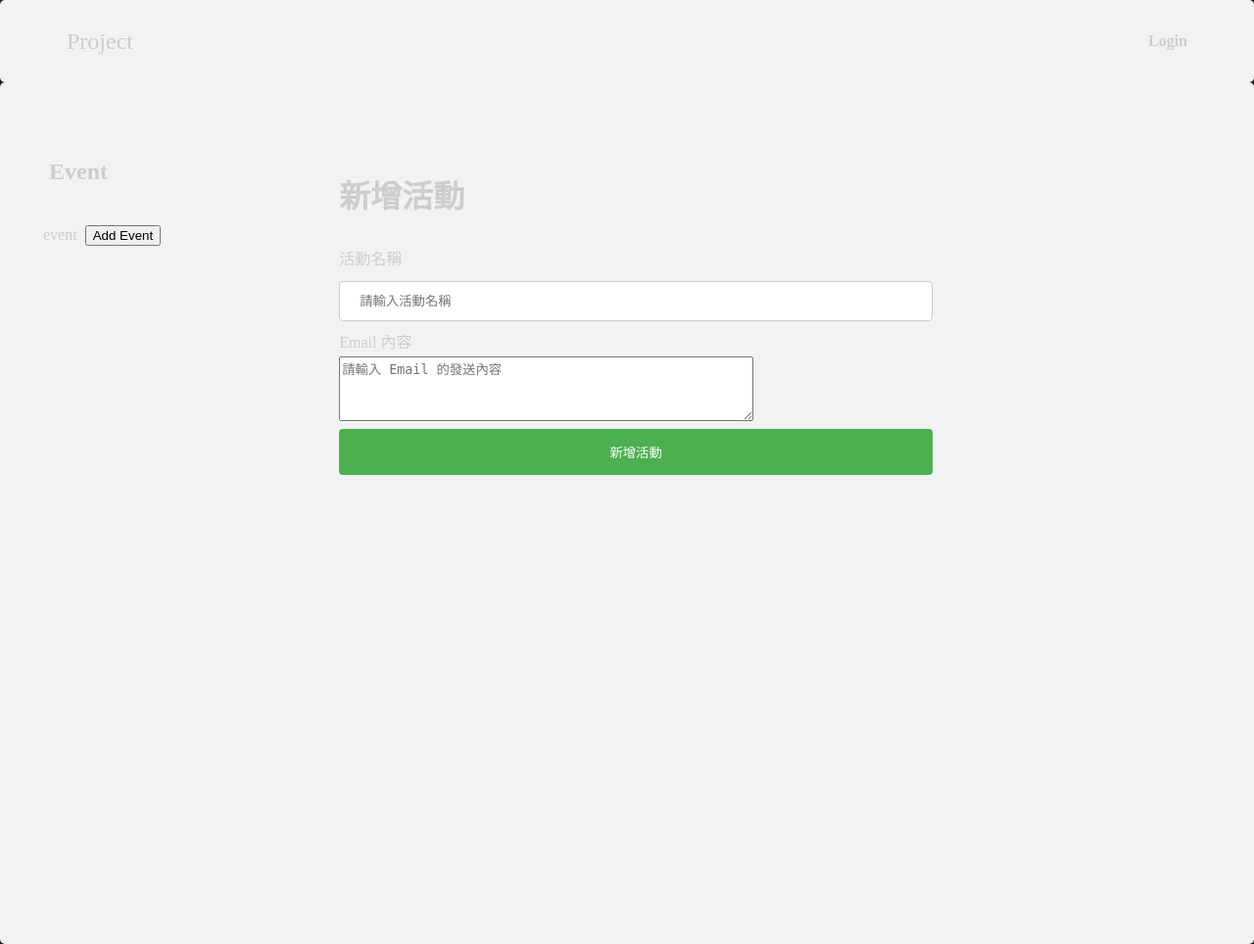
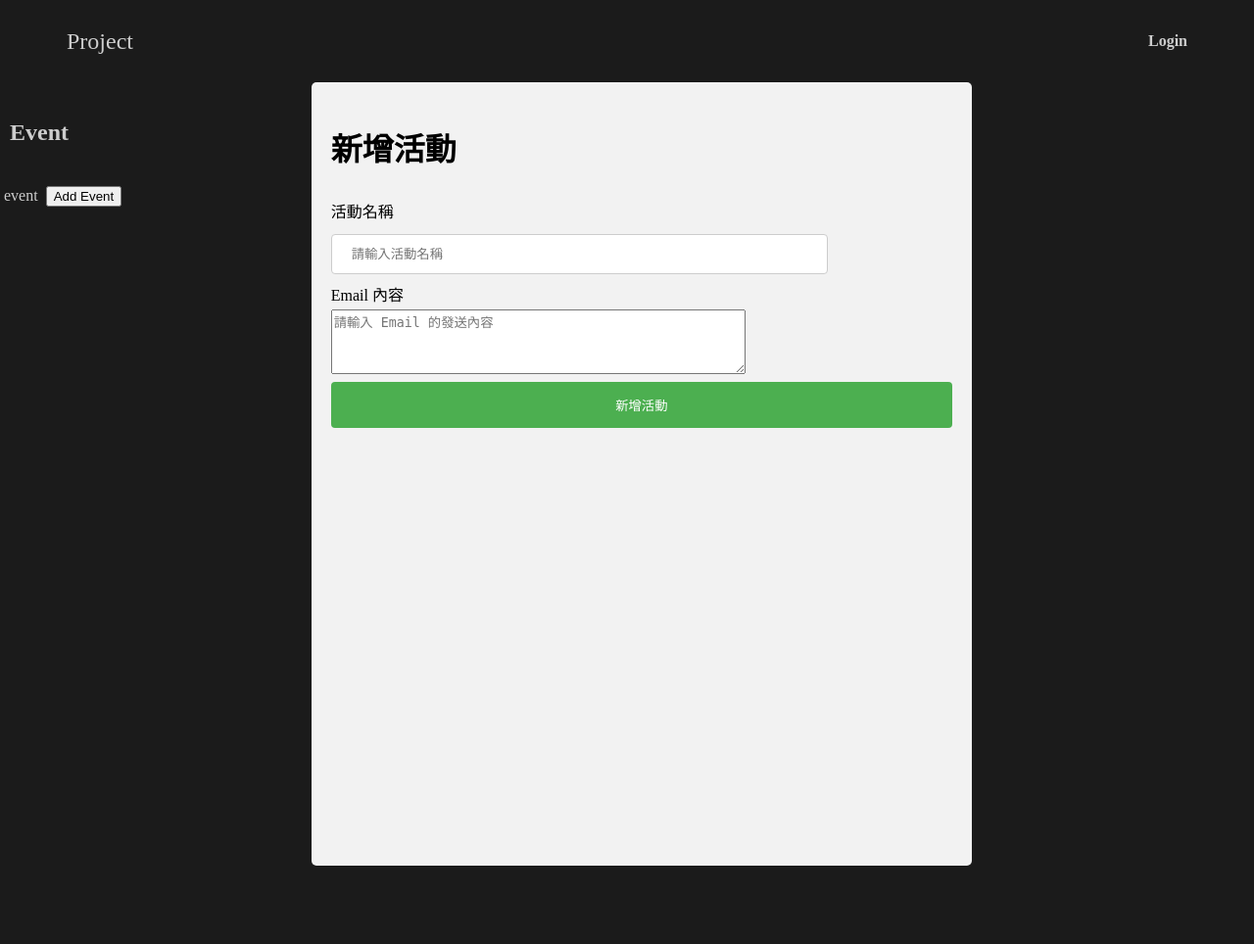
Before and after one commit to morrischen890717/112_Web, a Django app: page /eventPage in a window 1280 px wide. Shown: the whole page at 98% size. After the commit the page ends 884 px from the top, so only its background shows below. Run offline with Django 4.2, Linux system fonts and the light colour scheme.

Commit message:
modify the css of eventPage

```diff
--- a/project/static/css/eventPage.css
+++ b/project/static/css/eventPage.css
@@ -1,6 +1,6 @@
 input[type="text"],
 select {
-  width: 100%;
+  width: 80%;
   padding: 12px 20px;
   margin: 8px 0;
   display: inline-block;
@@ -24,8 +24,12 @@
   background-color: #45a049;
 }
 
-div {
+div.main-content {
   border-radius: 5px;
   background-color: #f2f2f2;
   padding: 20px;
 }
+
+header, label {
+  color: black;
+}
--- a/project/templates/eventPage.html
+++ b/project/templates/eventPage.html
@@ -1,7 +1,7 @@
 {% extends "base.html" %}
 {% load static %}
 {% block extra-css %}
-<link rel="stylesheet" href="{% static "css/eventPage.css" %}" />
+  <link rel="stylesheet" href="{% static "css/eventPage.css" %}" />
 {% endblock %}
 {% block main-wrapper %}
 <div class="main-content">
```
